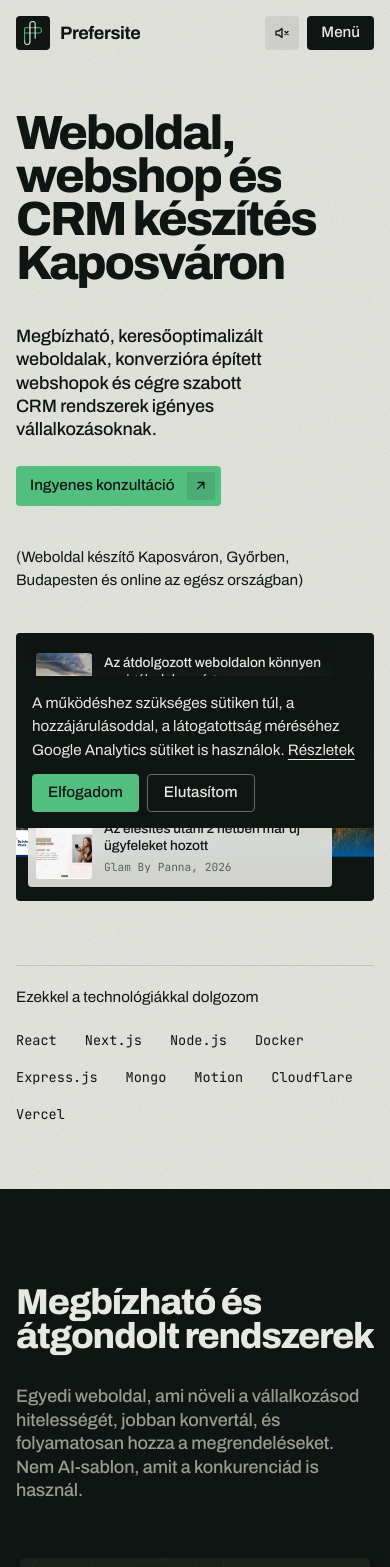
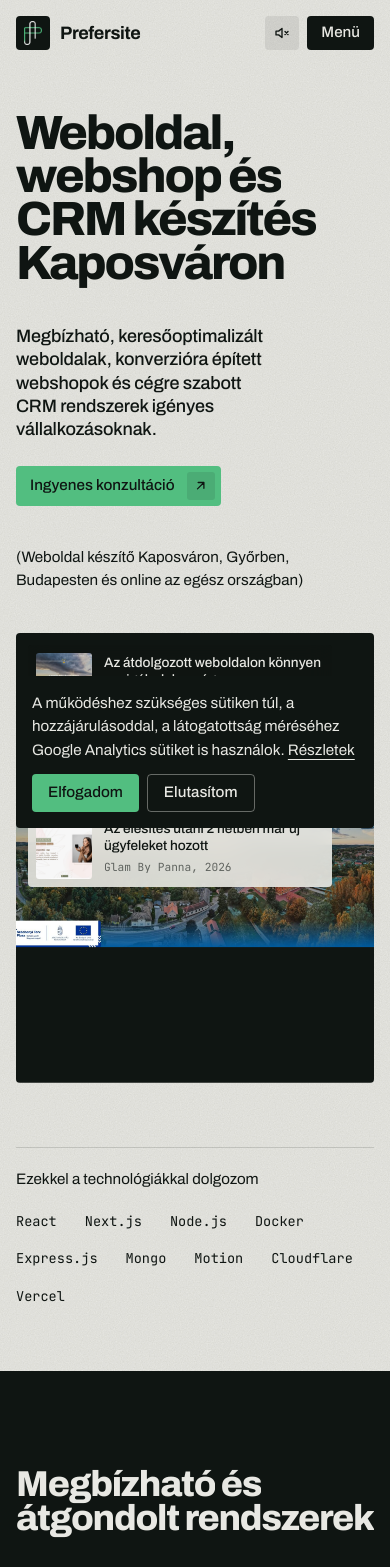
Before and after one commit to Quruzslo/PreferSite, a Next.js app: page / in a window 390 px wide. Shown: the top 1567 px of the page. Built offline with nearby package versions, Linux system fonts and the light colour scheme.

Commit message:
kihúzva a kép magasság a heroban

```diff
--- a/components/hero/Hero.tsx
+++ b/components/hero/Hero.tsx
@@ -95,7 +95,7 @@ export default function Hero() {
           initial={{ clipPath: "inset(100% 0% 0% 0%)" }}
           animate={{ clipPath: "inset(0% 0% 0% 0%)" }}
           transition={{ duration: 1.2, delay: 0.55, ease: [0.76, 0, 0.24, 1] }}
-          className="relative order-4 aspect-[4/3] overflow-hidden rounded-[4px] bg-ink sm:aspect-[16/10] lg:col-span-8"
+          className="relative order-4 min-h-[450px] overflow-hidden rounded-[4px] bg-ink sm:aspect-[16/10] lg:col-span-8 "
         >
           <motion.div
             style={reduceMotion ? undefined : { scale: imageScale }}
@@ -107,7 +107,7 @@ export default function Hero() {
               fill
               priority
               sizes="(min-width: 1024px) 66vw, 100vw"
-              className="object-contain object-center"
+              className="object-contain object-center "
             />
           </motion.div>
 
```
